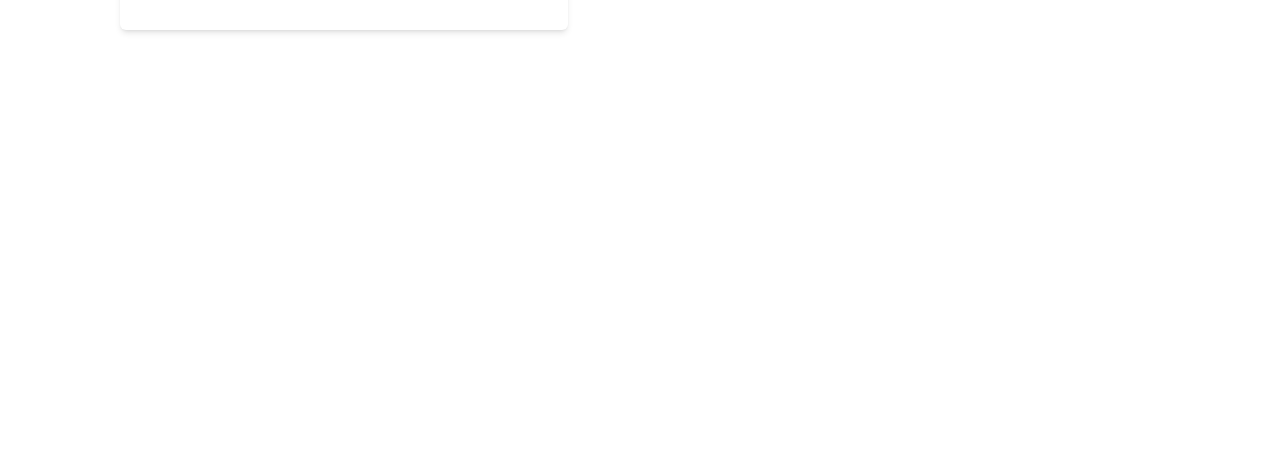
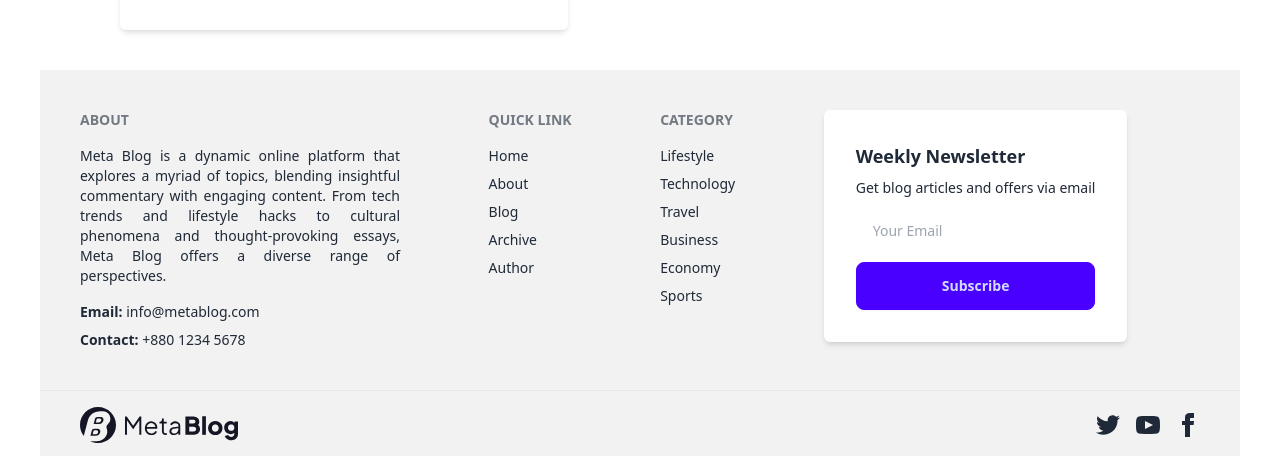
Before and after one commit to rezoanahmed/metablog-client, a React (Vite) app: page / in a window 1280 px wide. Shown: the part 644-1100 px from the top of the page. Before the commit the page ends 800 px from the top, so only its background shows below. Built offline with nearby package versions, Linux system fonts and the light colour scheme.

Commit message:
created footer

```diff
--- a/src/App.jsx
+++ b/src/App.jsx
@@ -1,5 +1,6 @@
 import { Outlet } from "react-router-dom";
 import Navbar from "./Shared/Navbar/Navbar";
+import Footer from "./Shared/Footer/Footer";
 
 
 const App = () => {
@@ -7,6 +8,7 @@
     <div className="max-w-[1200px] mx-auto">
       <Navbar></Navbar>
       <Outlet></Outlet>
+      <Footer></Footer>
     </div>
   );
 };
--- /dev/null
+++ b/src/Shared/Footer/Footer.jsx
@@ -0,0 +1,58 @@
+import Logo from "../Logo/Logo";
+
+const Footer = () => {
+    return (
+        <div className="mt-36">
+            <footer className="footer p-10 bg-base-200 text-base-content">
+                <nav className="max-w-xs">
+                    <header className="footer-title">About</header>
+                    <p className="text-justify mb-2">
+                    Meta Blog is a dynamic online platform that explores a myriad of topics, blending insightful commentary with engaging content. From tech trends and lifestyle hacks to cultural phenomena and thought-provoking essays, Meta Blog offers a diverse range of perspectives. </p>
+                    <p><span className="font-bold">Email:</span> info@metablog.com</p>
+                    <p><span className="font-bold">Contact:</span> +880 1234 5678</p>
+
+                </nav>
+                <nav>
+                    <header className="footer-title">Quick Link</header>
+                    <a className="link link-hover">Home</a>
+                    <a className="link link-hover">About</a>
+                    <a className="link link-hover">Blog</a>
+                    <a className="link link-hover">Archive</a>
+                    <a className="link link-hover">Author</a>
+                </nav>
+                <nav>
+                    <header className="footer-title">Category</header>
+                    <a className="link link-hover">Lifestyle</a>
+                    <a className="link link-hover">Technology</a>
+                    <a className="link link-hover">Travel</a>
+                    <a className="link link-hover">Business</a>
+                    <a className="link link-hover">Economy</a>
+                    <a className="link link-hover">Sports</a>
+                </nav>
+                <nav>
+                    <div className="p-8 rounded-md shadow-md bg-white flex flex-col justify-center gap-2">
+                        <h1 className="text-lg font-bold">Weekly Newsletter</h1>
+                        <p>Get blog articles and offers via email</p>
+                        <input type="text" className="input input-md" placeholder="Your Email" />
+                        <button className="btn btn-primary">Subscribe</button>
+
+                    </div>
+                </nav>
+            </footer>
+            <footer className="footer px-10 py-4 border-t bg-base-200 text-base-content border-base-300">
+                <aside className="items-center grid-flow-col">
+                    <Logo></Logo>
+                </aside>
+                <nav className="md:place-self-center md:justify-self-end">
+                    <div className="grid grid-flow-col gap-4">
+                        <a><svg xmlns="http://www.w3.org/2000/svg" width="24" height="24" viewBox="0 0 24 24" className="fill-current"><path d="M24 4.557c-.883.392-1.832.656-2.828.775 1.017-.609 1.798-1.574 2.165-2.724-.951.564-2.005.974-3.127 1.195-.897-.957-2.178-1.555-3.594-1.555-3.179 0-5.515 2.966-4.797 6.045-4.091-.205-7.719-2.165-10.148-5.144-1.29 2.213-.669 5.108 1.523 6.574-.806-.026-1.566-.247-2.229-.616-.054 2.281 1.581 4.415 3.949 4.89-.693.188-1.452.232-2.224.084.626 1.956 2.444 3.379 4.6 3.419-2.07 1.623-4.678 2.348-7.29 2.04 2.179 1.397 4.768 2.212 7.548 2.212 9.142 0 14.307-7.721 13.995-14.646.962-.695 1.797-1.562 2.457-2.549z"></path></svg></a>
+                        <a><svg xmlns="http://www.w3.org/2000/svg" width="24" height="24" viewBox="0 0 24 24" className="fill-current"><path d="M19.615 3.184c-3.604-.246-11.631-.245-15.23 0-3.897.266-4.356 2.62-4.385 8.816.029 6.185.484 8.549 4.385 8.816 3.6.245 11.626.246 15.23 0 3.897-.266 4.356-2.62 4.385-8.816-.029-6.185-.484-8.549-4.385-8.816zm-10.615 12.816v-8l8 3.993-8 4.007z"></path></svg></a>
+                        <a><svg xmlns="http://www.w3.org/2000/svg" width="24" height="24" viewBox="0 0 24 24" className="fill-current"><path d="M9 8h-3v4h3v12h5v-12h3.642l.358-4h-4v-1.667c0-.955.192-1.333 1.115-1.333h2.885v-5h-3.808c-3.596 0-5.192 1.583-5.192 4.615v3.385z"></path></svg></a>
+                    </div>
+                </nav>
+            </footer>
+        </div >
+    );
+};
+
+export default Footer;
--- a/src/Shared/Logo/Logo.jsx
+++ b/src/Shared/Logo/Logo.jsx
@@ -1,4 +1,3 @@
-import React from 'react';
 import { NavLink } from 'react-router-dom';
 
 const Logo = () => {
```
